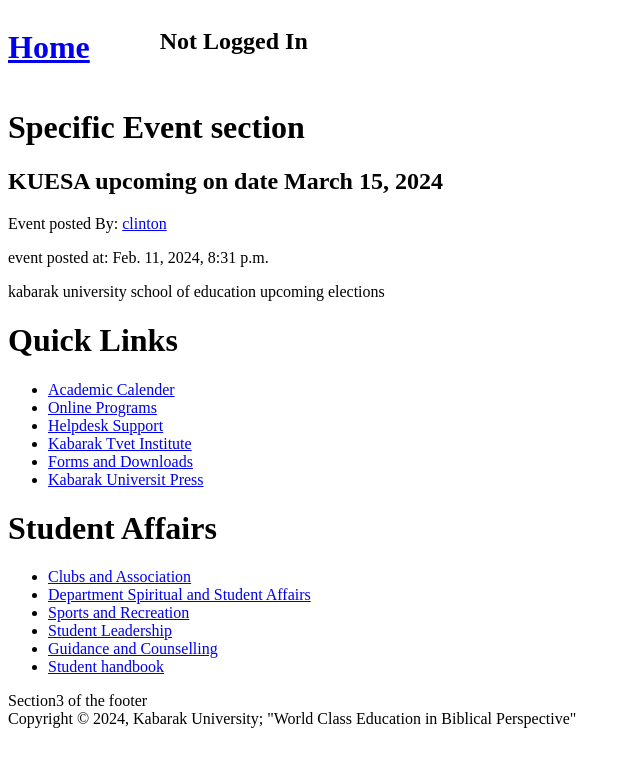
After one commit to Clinton-John/kabuHub, a Django app: page /event/2/ in a window 1280 px wide. The commit adds this page. Shown: the top 767 px of the page, without its empty margins (0-640 px from the left). Run offline with Django 4.2, Linux system fonts and the light colour scheme; data comes from the database, SQL or seed files in the repository; both versions use the stored data as it was after the commit.

Commit message:
event page

```diff
--- a/base/models.py
+++ b/base/models.py
@@ -29,7 +29,7 @@
     title = models.CharField(max_length=100)
     description = models.TextField()
     created_by = models.ForeignKey(User, on_delete=models.CASCADE)
-    event_pic = models.ImageField(null=True , blank=True)
+    event_pic = models.ImageField(default="avatar.svg", null=True , blank=True)
     date = models.DateField()
     updated = models.DateTimeField(auto_now= True)
     created = models.DateTimeField(auto_now_add=True)
--- /dev/null
+++ b/base/templates/base/event.html
@@ -0,0 +1,11 @@
+{% extends 'index.html' %}{% block content %}
+<div>
+    <h1>Specific Event section</h1>
+    <h2>{{event.title}} upcoming on date {{event.date}} </h2>
+    <p>Event posted By: <a href="{% url 'user_profile' event.created_by.id %}">{{event.created_by}}</a>
+    </p>
+    <p>event posted at: {{event.created}}</p>
+
+    <p>{{event.description}}</p>
+</div>
+{% endblock %}
--- a/base/urls.py
+++ b/base/urls.py
@@ -18,6 +18,7 @@
     path('userProfile/<str:pk>/', views.userProfile , name="user_profile"),
     path('updateProfile/', views.updateProfile , name="update_profile"),
 
+    path('event/<str:pk>/', views.viewEvent , name="view_event"),
     path('deleteEvent/<str:pk>/', views.deleteEvent , name="delete_event"),
     path('deleteEvent/<str:pk>/', views.deleteUser , name="delete_user"),
 
--- a/base/views.py
+++ b/base/views.py
@@ -173,3 +173,8 @@
 
     context = {}
     return render(request , 'base/change_role.html' , context)
+
+def viewEvent(request, pk):
+   event = Event.objects.get(id=pk)
+   context = {'event':event}
+   return render(request, 'base/event.html', context)
```
Also changed, not shown: base/templates/base/home.html (+5 -2 lines), base/templates/base/home_new.html (+8 -19 lines), templates/navbar_new.html (+6 -3 lines), base/migrations/0006_alter_event_event_pic.py (added), db.sqlite3.
